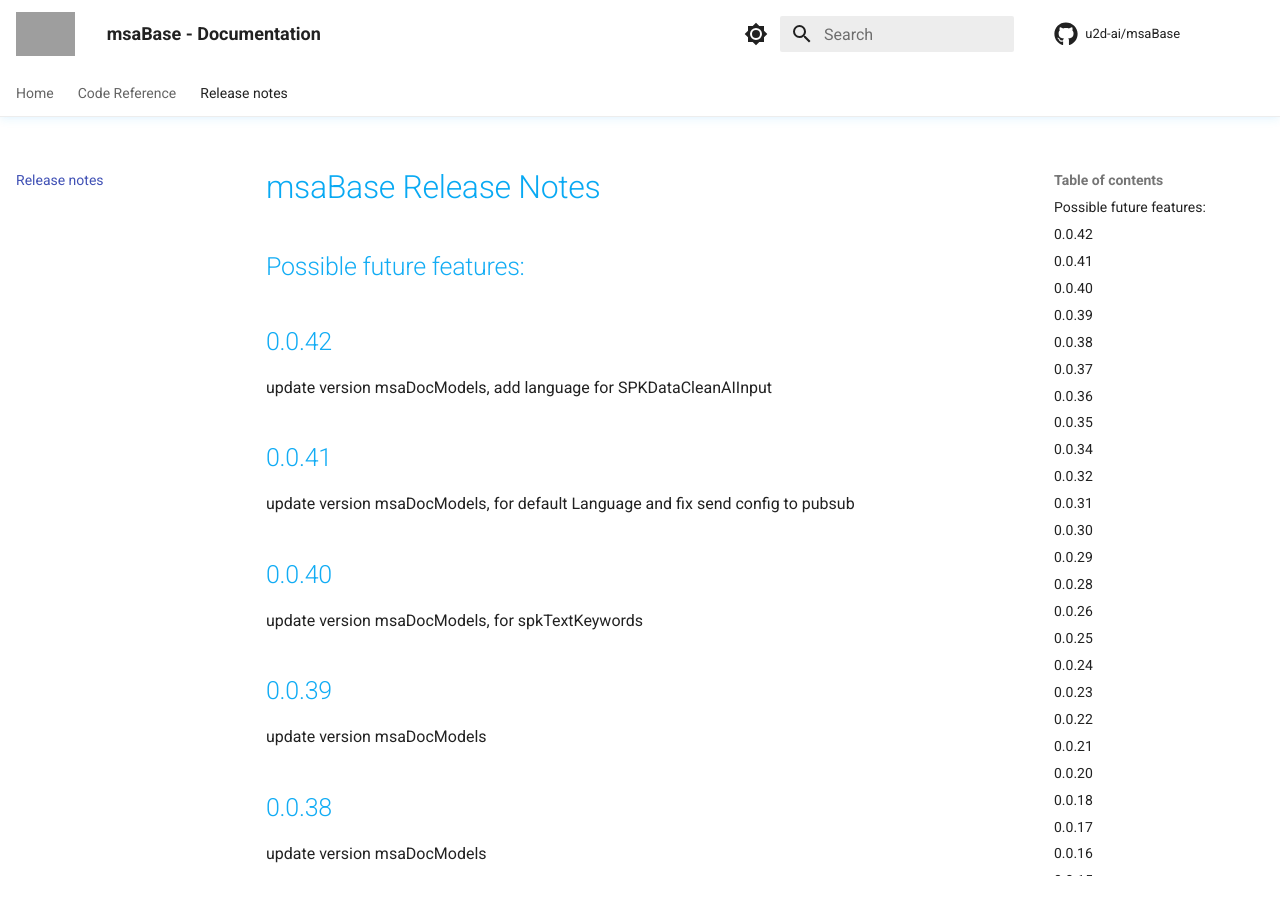
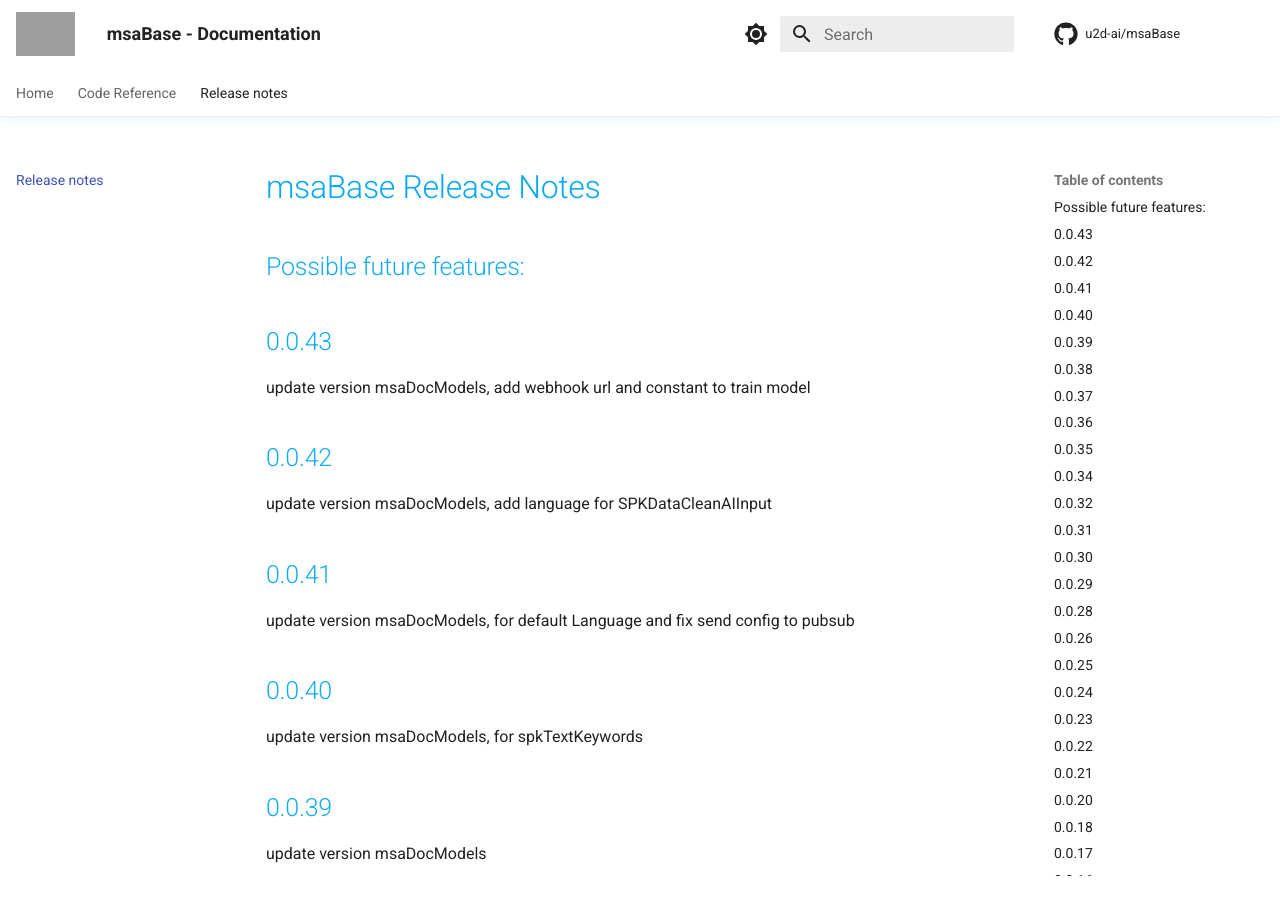
Before and after one commit to u2d-ai/msaBase, an MkDocs documentation site: the page built from docs/release-notes.md, in a window 1280 px wide and 900 px high. Built offline with MkDocs 1.6.1 and Material for MkDocs 9.7.7, drawn with Linux system fonts in a browser that asks for light colours; comment, search, counter and statistics services are not loaded; grey boxes are pictures that could not be loaded.

Commit message:
fix: update version msaDocModels, add webhook url and constant to train model

```diff
--- a/docs/release-notes.md
+++ b/docs/release-notes.md
@@ -1,5 +1,9 @@
 # msaBase Release Notes
 ## Possible future features:
+
+## 0.0.43
+
+update version msaDocModels, add webhook url and constant to train model
 
 ## 0.0.42
 
--- a/msaBase/__init__.py
+++ b/msaBase/__init__.py
@@ -1,7 +1,7 @@
 import glob
 from os.path import basename, dirname, isfile, join
 
-version = "0.0.42"
+version = "0.0.43"
 __author__ = "Stefan Welcker"
 __copyright__ = "Copyright 2022, U2D.ai"
 __license__ = "MIT"
--- a/requirements.txt
+++ b/requirements.txt
@@ -1,6 +1,6 @@
 # MSA Dependencies
 msaFileSystem==0.0.3 # Agnostic Abstract Filesystem API which allows to use S3, GCS, Azure Datalake, your local FS, Youtube etc Optimized for use with FastAPI/Pydantic.
-msaDocModels==0.0.38 # MSA Document Pydantic Models and Schemas, used to store Parser, NLP, NLU and AI results for processed documents
+msaDocModels==0.0.39 # MSA Document Pydantic Models and Schemas, used to store Parser, NLP, NLU and AI results for processed documents
 
 # FastAPI related Dependencies
 fastapi[all]==0.86.0 # FastAPI framework, high performance, easy to learn, fast to code, ready for production
```
Also changed, not shown: 1 other file.
